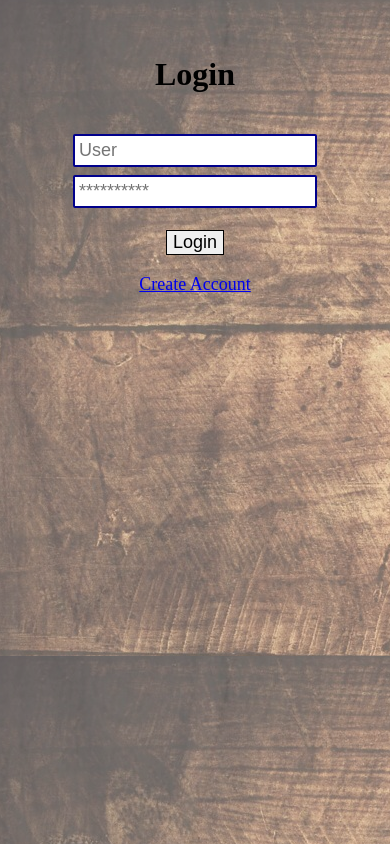
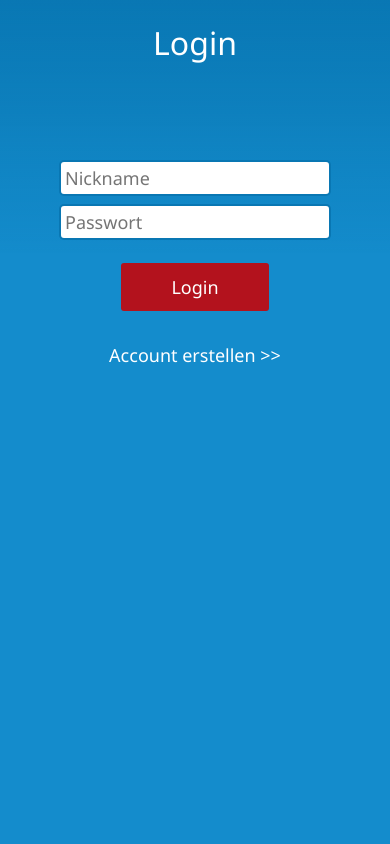
Before and after one commit to zkdev/beerking, a website: page frontend/www/index.html in a window 390 px wide. Drawn offline with Linux system fonts and the light colour scheme; some packages are replaced by stand-ins of ours.

Commit message:
Change Login and Create User Design
- minor html changes
- css overhaul

```diff
--- a/frontend/www/css/index.css
+++ b/frontend/www/css/index.css
@@ -1,22 +1,89 @@
+body {
+    font-family: 'Segoe UI';
+    width: 100%;
+    padding: 0px;
+    margin: 0px;
+}
+
+input {
+    font-family: 'Segoe UI';
+    border-radius: 3px;
+    background-color: #B3121D;
+    color: white;
+}
+
+h1 {
+    color: white;
+    font-weight: normal;
+}
+
 #login_btn {
-    border: solid black 1px;
+    border: solid black 0px;
+    padding: 12px;
+    padding-left: 50px;
+    padding-right: 50px;
     margin-top: 5%;
     font-size: large;
 }
 
+#login_btn:active {
+    background-color: #FF0011;
+    border: 0px;
+}
+
 #create_btn {
-    border: solid black 1px;
+    border: solid black 0px;
+    padding: 12px;
+    padding-left: 50px;
+    padding-right: 50px;
     margin-top: 5%;
     font-size: large;
+}
+
+#create_btn:active {
+    background-color: #FF0011;
+    border: 0px;
+}
+
+#new_account {
+    border-radius: 3px;
+    padding: 12px;
+    padding-left: 11px;
+    padding-right: 11px;
+    margin-top: 5%;
+    font-size: large;
+    text-decoration: none;
+    color: white;
+}
+
+#login {
+    margin-top: 40%;
+    position: relative;
+    text-align: center;
 }
 
 .input_field {
     margin: 1%;
     border-style: solid;
-    border-color: darkblue;
-    border-radius: 2px;
+    border-color: #0977B3;
+    border-radius: 5px;
+    background-color: white;
     font-size: large;
     padding: 4px;
+}
+
+.heading {
+    background-image: linear-gradient(to top, transparent, #0977B3);
+    width: 100%;
+    position: fixed;
+    height: 30%;
+    top: 0;
+    left: 0;
+}
+
+.app {
+    width: 100%;
+    font-family: 'Segoe UI';
 }
 
 .input_field.error{
@@ -32,20 +99,15 @@
 }
 
 .input_field:focus {
-    border-color: lightblue;
-    outline: lightblue;
-    outline-width: thick;
-    outline-style: dashed;
+    border-color: #B3121D;
+    outline: #B3121D;
+    outline-width: thin;
+    outline-style: solid;
 }
 
-#login {
-    margin-top: 10%;
-    text-align: center;
-}
 
 .body_bg {
-    background: url("./../img/wood.png");
-    background-color: white;
+    background: #148CCC;
     opacity: 1.0;
 }
 
--- a/frontend/www/index.html
+++ b/frontend/www/index.html
@@ -43,15 +43,17 @@
 
 <body class="body_bg">
     <div class="app">
-        <h1 align="center" style="margin-top: 15%">Login</h1>
+        <div class="heading">
+            <h1 align="center">Login</h1>
+        </div>
         <div id=login>
-            <input id="user" type="text" name="Name" class="input_field" placeholder="User" />
+            <input id="user" type="text" name="Name" class="input_field" placeholder="Nickname" />
             <br />
-            <input id="pswd" type="password" name="Password" class="input_field" placeholder="**********" />
+            <input id="pswd" type="password" name="Password" class="input_field" placeholder="Passwort" />
             <br />
             <input id="login_btn" type="button" name="login" value="Login" onClick="onLogin()" />
             <br />
-            <a id="new_account" href="creating.html">Create Account</a>
+            <a id="new_account" href="creating.html">Account erstellen >></a>
         </div>
     </div>
     <script type="text/javascript" src="cordova.js"></script>
```
Also changed, not shown: frontend/www/creating.html (+4 -2 lines).
